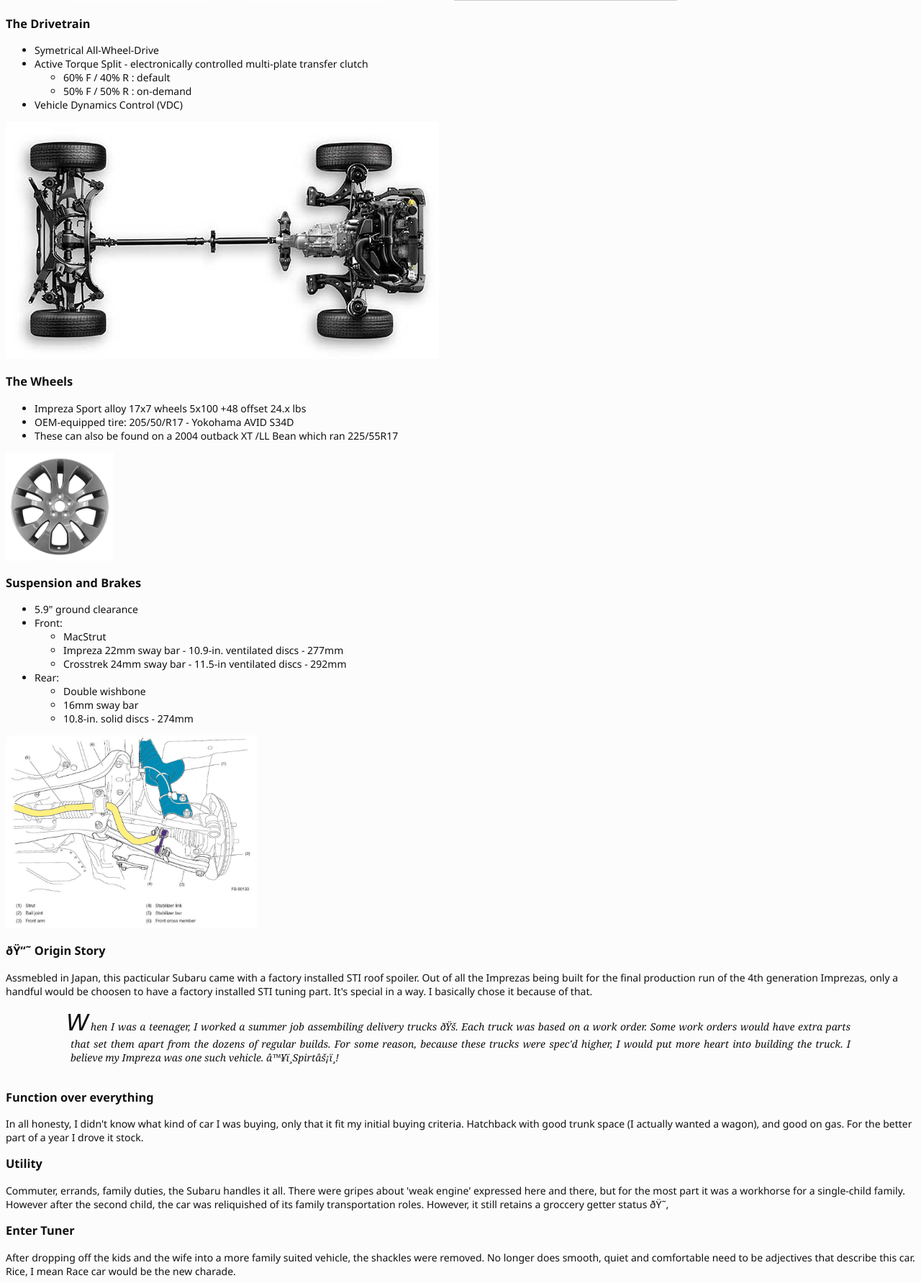
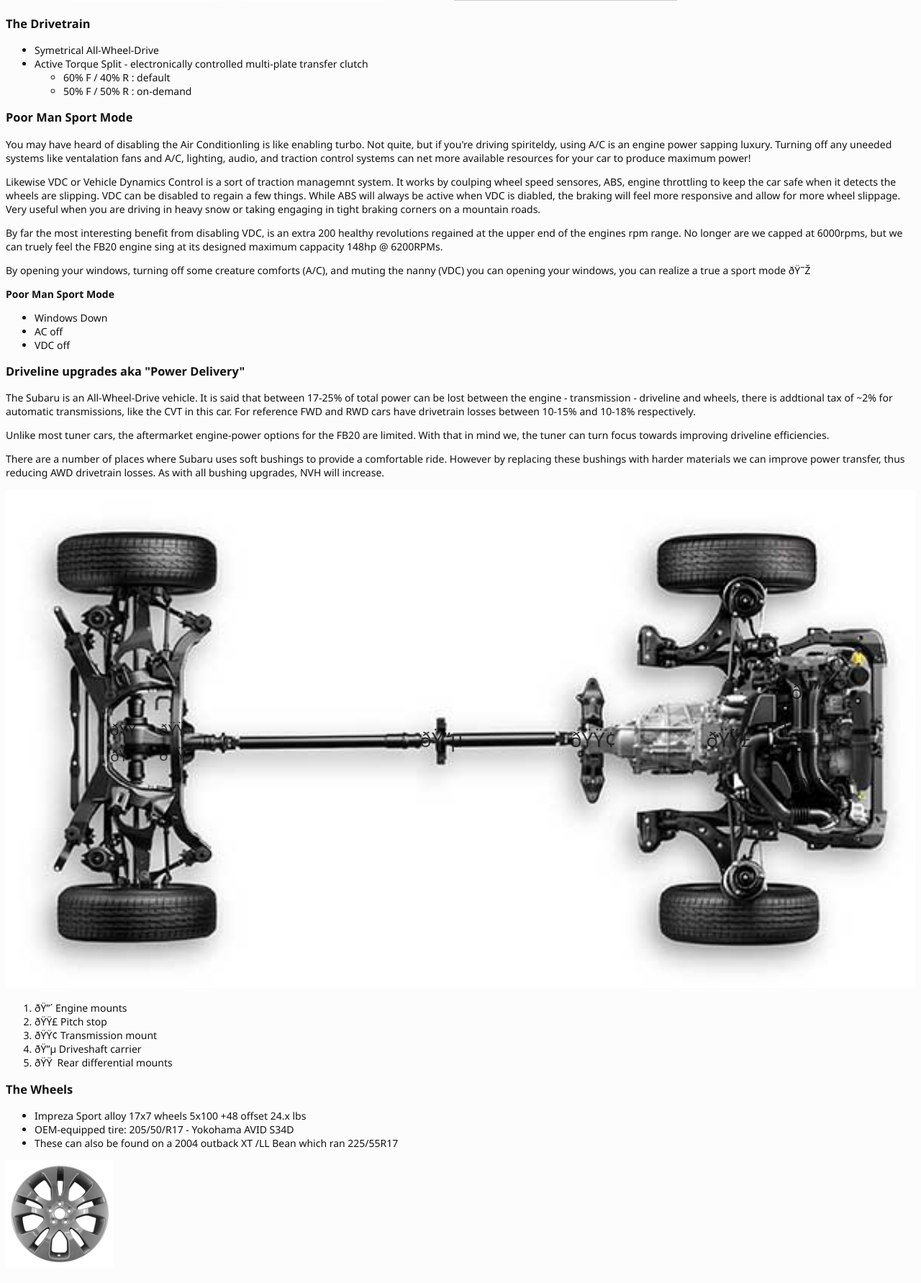
Before and after one commit to 4roller/4roller.github.io, a PHP site: page / in a window 1280 px wide. Shown: the part 2529-4312 px from the top of the page at 72% size. Run offline with PHP 8.4, Linux system fonts and the light colour scheme.

Commit message:
[tuner] poorman sport mode

```diff
--- a/tuner/index.html
+++ b/tuner/index.html
@@ -10,7 +10,7 @@
 <body>
 
   <div class="main">
-    <img src="images/Subaru - fq.png" />
+    <img class="tonedn" src="images/Subaru - fq.png" />
   </div>
 
 
@@ -165,13 +165,85 @@
               <li>60% F / 40% R : default</li>
               <li>50% F / 50% R : on-demand</li>
             </ul>
-          <li>Vehicle Dynamics Control (VDC)</li>
         </ul>
+
+        <div>
+           <h3>Poor Man Sport Mode</h3>
+           <p>You may have heard of disabling the Air Conditionling is like enabling turbo.
+           Not quite, but if you're driving spiriteldy, using A/C is an engine power sapping luxury.
+           Turning off any uneeded systems like ventalation fans and A/C, lighting, audio, and traction
+           control systems can net more available resources for your car to produce maximum power! </p>
+
+           <p>Likewise VDC or Vehicle Dynamics Control is a sort of traction managemnt system.
+           It works by coulping wheel speed sensores, ABS, engine throttling to keep the car
+           safe when it detects the wheels are slipping. VDC can be disabled to regain a few things.
+           While ABS will always be active when VDC is diabled, the braking will feel more responsive
+           and allow for more wheel slippage. Very useful when you are driving in heavy snow or taking
+           engaging in tight braking corners on a mountain roads.</p>
+
+           <p>By far the most interesting benefit from disabling VDC, is an extra 200 healthy revolutions
+           regained at the upper end of the engines rpm range. No longer are we capped at 6000rpms, but we
+           can truely feel the FB20 engine sing at its designed maximum cappacity 148hp @ 6200RPMs. </p>
+
+           <p>By opening your windows, turning off some creature comforts (A/C), and muting the nanny (VDC) you can opening your windows,
+           you can realize a true a sport mode 😎 </p>
+
+           <b>Poor Man Sport Mode</b>
+           <ul>
+            <li>Windows Down</li>
+            <li>AC off</li>
+            <li>VDC off</li>
+           </ul>
+
+
+        </div>
       </div>
 
-      <figure>
+<!--       <figure>
         <img class="awd" src="images/drivetrain.jpg" />
-      </figure>
+      </figure> -->
+          <div class="driveline">
+        <h3> Driveline upgrades aka "Power Delivery"</h3>
+        <p>The Subaru is an All-Wheel-Drive vehicle. It is said that between 17-25% of total power can be lost
+          between the engine - transmission - driveline and wheels, there is addtional tax of ~2% for automatic
+          transmissions, like the CVT in this
+          car. For reference FWD and RWD cars have drivetrain losses between 10-15% and 10-18% respectively.</p>
+        <p>
+          Unlike most tuner cars, the aftermarket engine-power options for the FB20 are limited. With that in mind we,
+          the tuner can turn
+          focus towards improving driveline efficiencies.</p>
+        <p> There are a number of places where Subaru uses soft
+          bushings to provide a comfortable ride. However by replacing these bushings with harder materials we can
+          improve power transfer, thus reducing AWD drivetrain losses. As with all bushing upgrades, NVH will increase.
+        </p>
+        <div class=" driveline-wrapper">
+          <figure>
+            <img class="" src="images/drivetrain.jpg" />
+          </figure>
+          <div class="dl-dot dl-1">1
+            <span class="one">🔴</span>
+            <span class="two">🔴</span>
+          </div>
+          <div class="dl-dot dl-2">🟣</div>
+          <div class="dl-dot dl-3">🟢</div>
+          <div class="dl-dot dl-4">🔵</div>
+          <div class="dl-dot dl-5">
+            <span class="one">🟠</span>
+            <span class="two">🟠</span>
+            <span class="three">🟠</span>
+            <span class="four">🟠</span>
+          </div>
+        </div>
+
+        <ol>
+          <li>🔴  Engine mounts</li>
+          <li>🟣  Pitch stop</li>
+          <li>🟢  Transmission mount</li>
+          <li>🔵  Driveshaft carrier</li>
+          <li>🟠  Rear differential mounts</li>
+        </ol>
+      </div>
+
     </section>
 
     <section class="wheels">
@@ -271,45 +343,6 @@
       </aside>
 
 
-      <div class="driveline">
-        <h3> Driveline upgrades aka "Power Delivery"</h3>
-        <p>The Subaru is an All-Wheel-Drive vehicle. It is said that between 17-25% of total power can be lost
-          between the engine - transmission - driveline and wheels, there is addtional tax of ~2% for automatic
-          transmissions, like the CVT in this
-          car. For reference FWD and RWD cars have drivetrain losses between 10-15% and 10-18% respectively.</p>
-        <p>
-          Unlike most tuner cars, the aftermarket engine-power options for the FB20 are limited. With that in mind we,
-          the tuner can turn
-          focus towards improving driveline efficiencies.</p>
-        <p> There are a number of places where Subaru uses soft
-          bushings to provide a comfortable ride. However by replacing these bushings with harder materials we can
-          improve power transfer, thus reducing AWD drivetrain losses. As with all bushing upgrades, NVH will increase.
-        </p>
-        <div class="driveline-wrapper">
-          <img class="" src="images/drivetrain.jpg" />
-          <div class="dl-dot dl-1">1
-            <span class="one">🔴</span>
-            <span class="two">🔴</span>
-          </div>
-          <div class="dl-dot dl-2">🟣</div>
-          <div class="dl-dot dl-3">🟢</div>
-          <div class="dl-dot dl-4">🔵</div>
-          <div class="dl-dot dl-5">
-            <span class="one">🟠</span>
-            <span class="two">🟠</span>
-            <span class="three">🟠</span>
-            <span class="four">🟠</span>
-          </div>
-        </div>
-
-        <ol>
-          <li>🔴  Engine mounts</li>
-          <li>🟣  Pitch stop</li>
-          <li>🟢  Transmission mount</li>
-          <li>🔵  Driveshaft carrier</li>
-          <li>🟠  Rear differential mounts</li>
-        </ol>
-      </div>
 
 
 
@@ -335,6 +368,7 @@
               <a target="_blank" href="https://www.instagram.com/p/BrdGlmuAv0U/">link</a></li>
             <li>Whiteline - 22mm adjustable rear swaybar - 38% stiffer
               <a target="_blank" href="https://www.instagram.com/p/BrdGlmuAv0U/">link</a>
+              <a target="_blank" href="https://www.instagram.com/p/B82_L2DpsRJ/">link</a>
             </li>
             <li>Subaru STI - Flexible draw stiffener -
               <a target="_blank" href="https://www.instagram.com/p/CGttGM5JXJc/">link</a>
--- a/tuner/style4.css
+++ b/tuner/style4.css
@@ -8,6 +8,10 @@ html {
 
 .main img {
     width: 100%;
+}
+
+.toned {
+    max-width:fit-content;
 }
 
 blockquote::before,
```
